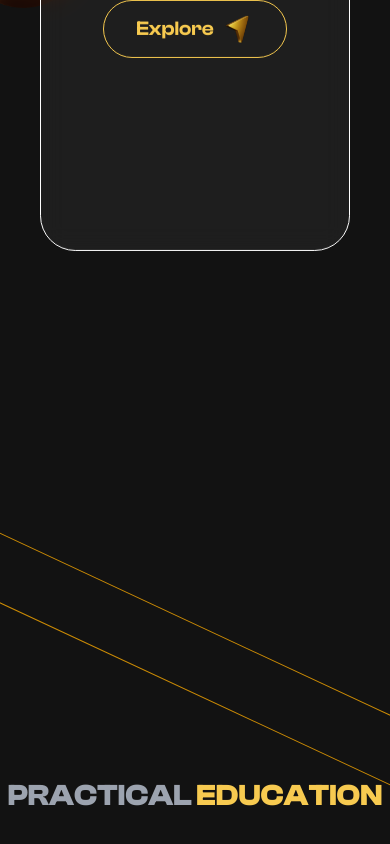
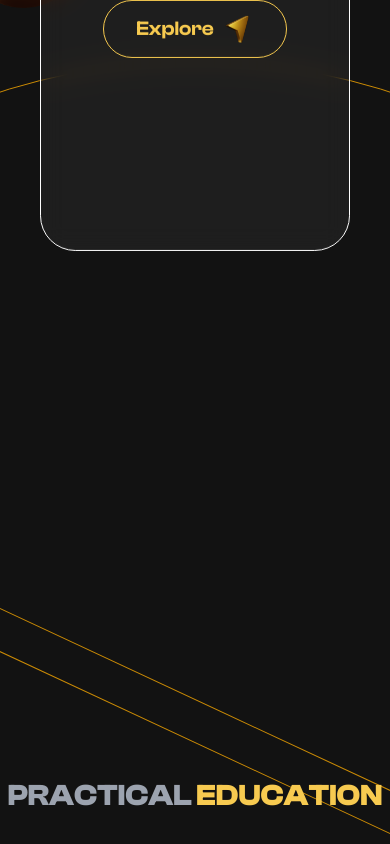
Before and after one commit to theutpal01/Parallax-Demo-Site, a React (Vite) app: page / in a window 390 px wide. Shown: the part 560-1404 px from the top of the page. Built offline with nearby package versions, Linux system fonts and the light colour scheme.

Commit message:
FIX: Background Grid Change (#22)

```diff
--- a/src/Components/UI/BG1.jsx
+++ b/src/Components/UI/BG1.jsx
@@ -1,14 +1,18 @@
-import { Parallax } from "react-scroll-parallax";
-
 const BG1 = () => {
 	return (
-		<div className="inset-0 !bg-background">
-			<div className="absolute w-[135rem] h-[135rem] rounded-full border border-yellow-600 origin-center top-[14.5%] left-1/2 -translate-x-1/2 -translate-y-1/2" />
-			<div className="absolute w-[150rem] origin-center h-16 border border-yellow-600 top-[16%] left-1/2 -translate-x-1/2 rotate-[25deg]"></div>
-			{/* <div className="absolute w-[130rem] h-[130rem] rounded-full border border-yellow-600 origin-center top-[39%] left-1/2 -translate-x-1/2 -translate-y-1/2" /> */}
-			<div className="absolute w-[45%] h-[13%] rounded-[50%] border border-yellow-600 origin-center top-[63.5%] left-1/2 -translate-x-1/2 -translate-y-1/2" />
-			<div className="absolute w-[70%] h-[23%] rounded-[50%] border border-yellow-600 origin-center top-[68%] left-1/2 -translate-x-1/2 -translate-y-1/2" />
-			<div className="absolute w-[80%] h-[20%] rounded-[50%] border border-yellow-600 origin-center top-[65%] left-1/2 -translate-x-1/2 -translate-y-1/2" />
+		<div className="inset-0 bg-background">
+			{/* Outer circle */}
+			<div className="absolute w-[80rem] sm:w-[90rem] md:w-[100rem] lg:w-[120rem] xl:w-[135rem] h-[80rem] sm:h-[90rem] md:h-[100rem] lg:h-[120rem] xl:h-[135rem] rounded-full border border-yellow-600 origin-center top-[17%] md:top-[15%] left-1/2 -translate-x-1/2 -translate-y-1/2" />
+
+			{/* Slanted line */}
+			<div className="absolute w-[90rem] sm:w-[110rem] md:w-[120rem] lg:w-[135rem] xl:w-[150rem] h-10 sm:h-11 md:h-12 lg:h-14 xl:h-16 border border-yellow-600 top-[17%] md:top-[15%] left-1/2 -translate-x-1/2 rotate-[25deg]" />
+
+			{/* Inner circles */}
+			<div className="absolute w-[30%] sm:w-[35%] md:w-[40%] lg:w-[45%] xl:w-[45%] h-[8%] sm:h-[9%] md:h-[10%] lg:h-[12%] xl:h-[13%] rounded-[50%] border border-yellow-600 origin-center top-[63.5%] left-1/2 -translate-x-1/2 -translate-y-1/2" />
+
+			<div className="absolute w-[50%] sm:w-[55%] md:w-[60%] lg:w-[65%] xl:w-[70%] h-[15%] sm:h-[17%] md:h-[18%] lg:h-[20%] xl:h-[23%] rounded-[50%] border border-yellow-600 origin-center top-[68%] left-1/2 -translate-x-1/2 -translate-y-1/2" />
+
+			<div className="absolute w-[60%] sm:w-[65%] md:w-[70%] lg:w-[75%] xl:w-[80%] h-[12%] sm:h-[13%] md:h-[15%] lg:h-[18%] xl:h-[20%] rounded-[50%] border border-yellow-600 origin-center top-[65%] left-1/2 -translate-x-1/2 -translate-y-1/2" />
 		</div>
 	);
 };
```
